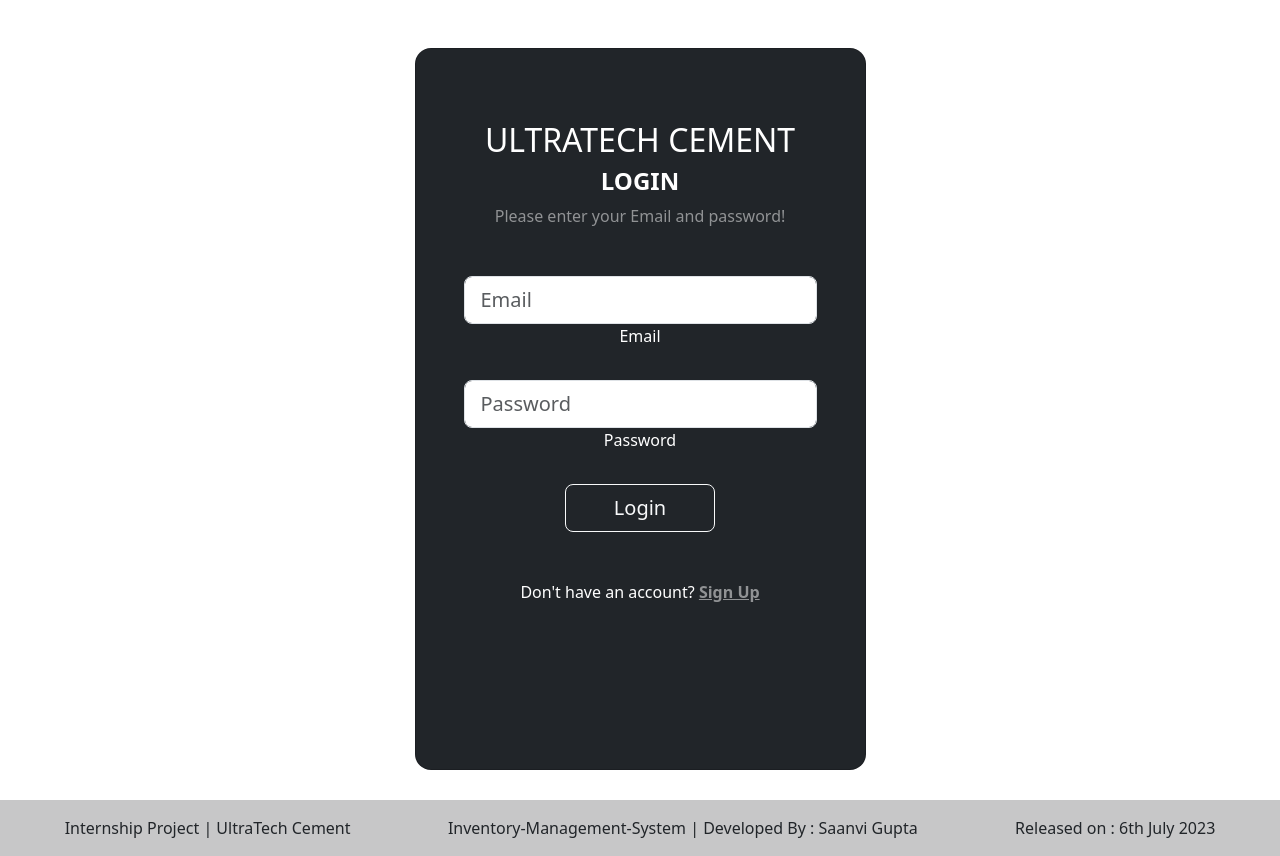
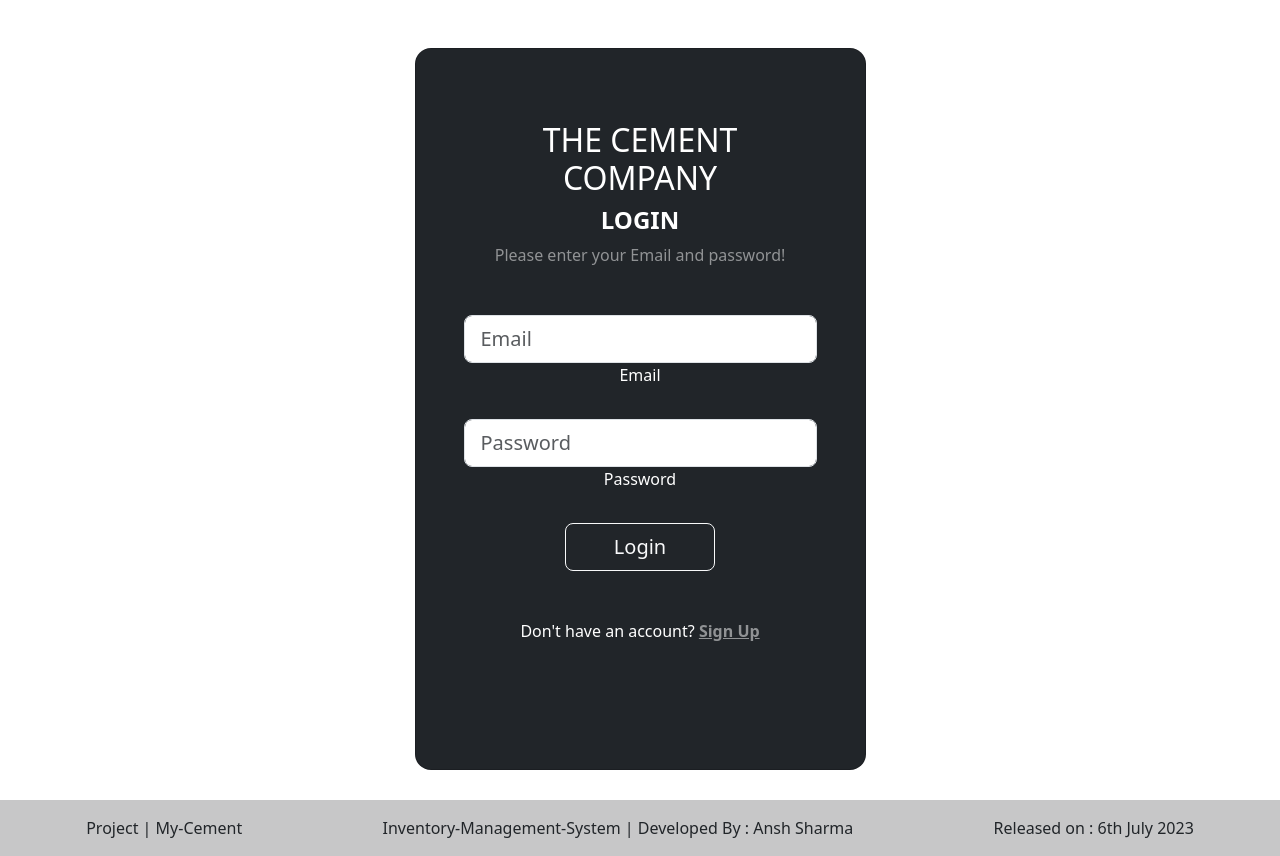
Before and after one commit to AnshhSharma/Inventory-management-system, a React (Create React App) app: page / in a window 1280 px wide. Built offline with nearby package versions, Linux system fonts and the light colour scheme.

Commit message:
Making some insignificant changes

```diff
--- a/src/App.js
+++ b/src/App.js
@@ -24,7 +24,7 @@
           <Route exact path='/dashboard' element = {<Dashboard name = {name}/>}/>
         </Routes>
       </Router>
-      <Footer companyName = {'UltraTech Cement'} name = {'Saanvi Gupta'} date = {'6th July 2023'}/>
+      <Footer companyName = {'My-Cement'} name = {'Ansh Sharma'} date = {'6th July 2023'}/>
     </div>
   );
 }
--- a/src/Components/Footer.js
+++ b/src/Components/Footer.js
@@ -8,7 +8,7 @@
                 className="text-center p-3 d-flex justify-content-around"
                 style={{ backgroundColor: "rgba(0, 0, 0, 0.2)" }}
             >
-                <span>Internship Project | {props.companyName} </span>
+                <span>Project | {props.companyName} </span>
                 <span> Inventory-Management-System | Developed By : {props.name}</span>
                 {/* <span>
                     <a href={props.twitterUrl} className="fa-brands fa-twitter fa-lg mx-1" aria-hidden="true" target='_blank' rel="noreferrer"> </a>
--- a/src/Components/Login.js
+++ b/src/Components/Login.js
@@ -45,7 +45,7 @@
                         >
                             <form action='POST' className="card-body p-5 text-center" style={{ height: '90vh' }}>
                                 <div className="mb-md-5 mt-md-4 pb-5">
-                                    <h2 className="fw mb-2 text-uppercase">UltraTech Cement</h2>
+                                    <h2 className="fw mb-2 text-uppercase">The Cement Company</h2>
                                     <h4 className="fw-bold mb-2 text-uppercase">Login</h4>
                                     <p className="text-white-50 mb-5">
                                         Please enter your Email and password!
```
